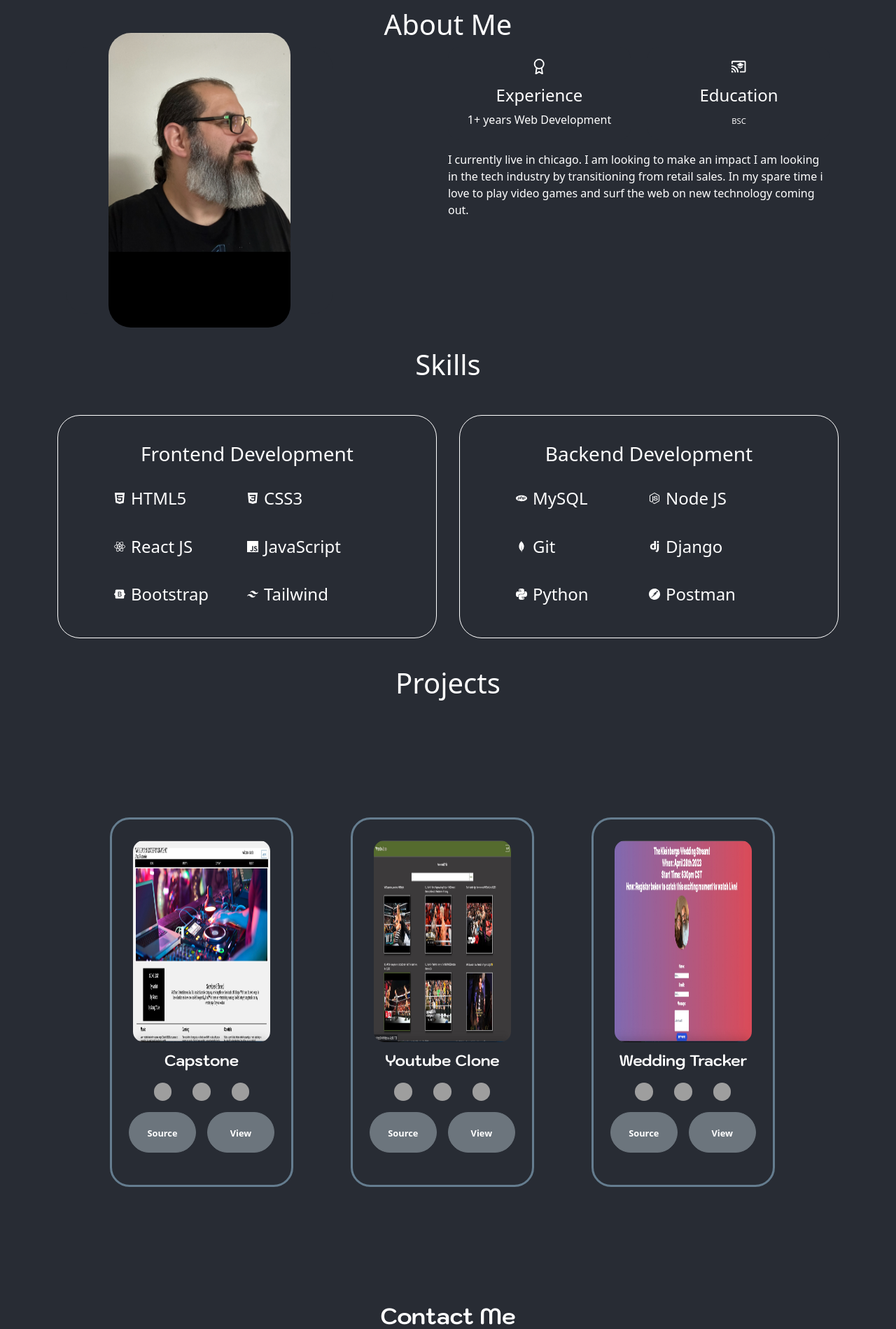
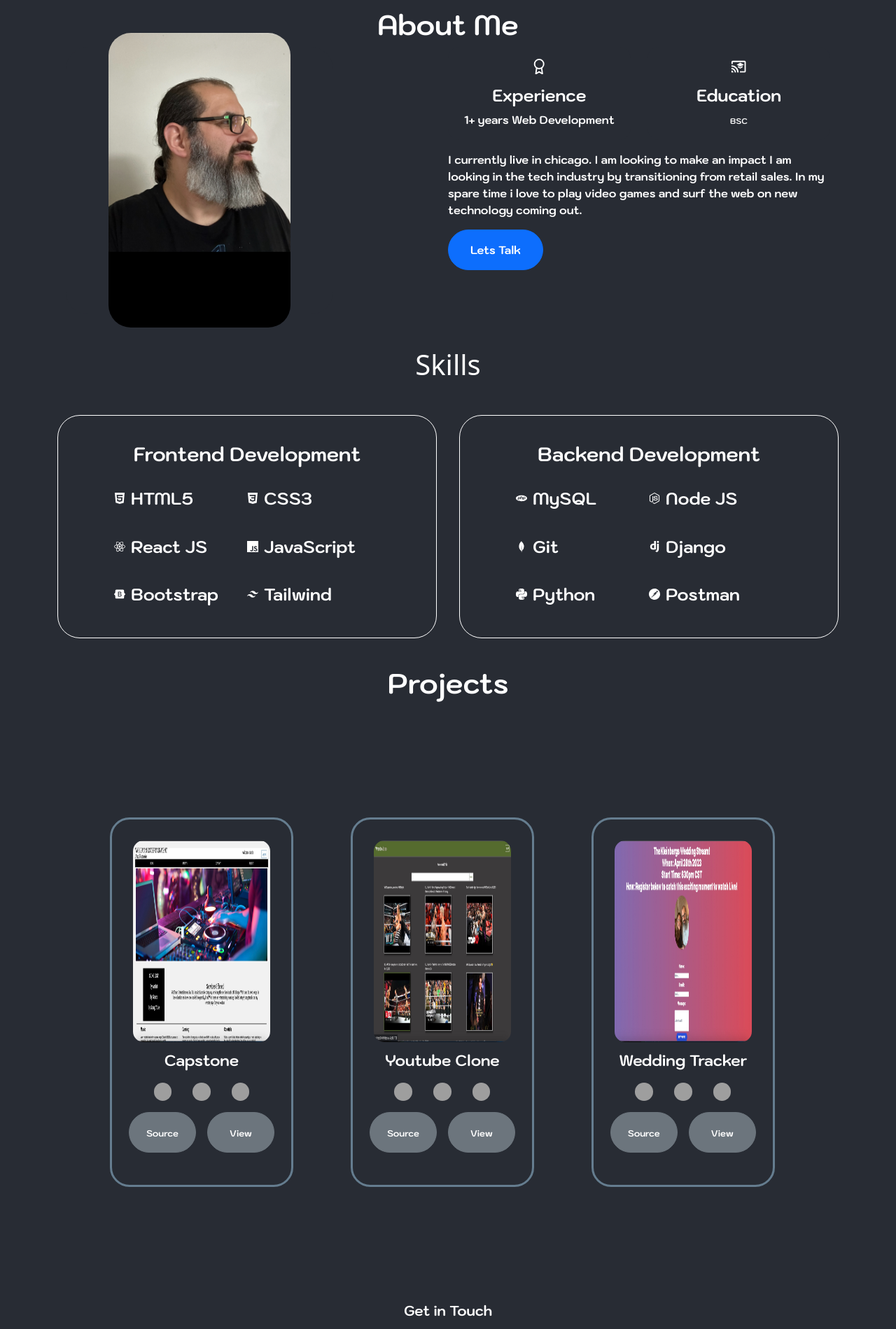
Before and after one commit to bkleinb78/Portfolio_v2, a React (Create React App) app: page / in a window 1280 px wide. Shown: the part 884-2783 px from the top of the page at 70% size. Built offline with nearby package versions, Linux system fonts and the light colour scheme; grey boxes are pictures that could not be loaded.

Commit message:
Fixed a font to match the entire portfolio

```diff
--- a/src/App.css
+++ b/src/App.css
@@ -8,6 +8,7 @@
   color: white;
   display: flex;
   justify-content: center;
+  font-family: Kodchasan-Bold;
 }
 
 .App-logo {
@@ -97,7 +98,7 @@
   font-size: 2.5vw;
   font-family: Kodchasan-Bold;
 }
-.name-sm-contact {
+/* .name-sm-contact {
   font-size: 2.5vw;
   font-family: Kodchasan-Bold;
 }
@@ -105,7 +106,8 @@
 .name-sm-contact-description {
   font-size: 1.5vw;
   font-family: Kodchasan-Bold;
-}
+} */
+
 
 .image-icon {
   width: 3vw;
--- a/src/App.js
+++ b/src/App.js
@@ -1,6 +1,5 @@
 import ReactDOM from "react-dom/client";
 import "bootstrap/dist/css/bootstrap.min.css";
-
 import About from "./pages/about";
 import Home from "./pages/home";
 import Projects from "./pages/projects";
--- a/src/pages/About.css
+++ b/src/pages/About.css
@@ -3,6 +3,7 @@
   /* background: white; */
   color: white;
   width: 100%;
+  font-family: Kodchasan-Bold;
 }
 
 .about_container {
--- a/src/pages/Skills.css
+++ b/src/pages/Skills.css
@@ -5,6 +5,7 @@
   height: 100%;
   position: relative;
   margin: 0 auto;
+  font-family: Kodchasan-Bold;
 
   overflow-x: hidden;
 }
--- a/src/pages/about.js
+++ b/src/pages/about.js
@@ -43,6 +43,9 @@ export default function about() {
             technology coming out.
             {/* An ambitious, enthusiastic front-end React developer with expertise in HTML, CSS, and JavaScript, along with libraries like React JS, Next JS, Bootstrap, Tailwind, and Material UI. <br /> <br /> I'm well-versed in Firebase, Node JS, Express JS, and MongoDB for server-side development. <br /> <br /> I'm passionate about crafting captivating and responsive web applications that deliver seamless user experiences */}
           </p>
+          <a href="#contact" className="btn btn-primary">
+            Lets Talk
+          </a>
         </div>
       </div>
     </section>
--- a/src/pages/contactForm.js
+++ b/src/pages/contactForm.js
@@ -11,7 +11,8 @@ function ContactForm() {
       className="contact-form-wrapper d-flex justify-content-center"
     >
       <form onSubmit={handleSubmit} className="contact-form">
-        <h5 className="text-white title name-sm-contact">Contact Me</h5>
+        <h5 className="text-white">Get in Touch</h5>
+        <h2> Contact Me</h2>
         <p className="text-white description name-sm-contact-description">
           Feel free to reach out and send a message let's get in touch!
         </p>
--- a/src/pages/home.js
+++ b/src/pages/home.js
@@ -1,6 +1,5 @@
 import React from "react";
 import Navbar from "../components/navbar";
-
 import Image from "../assets/main.jpg";
 
 import "../App.css";
```
